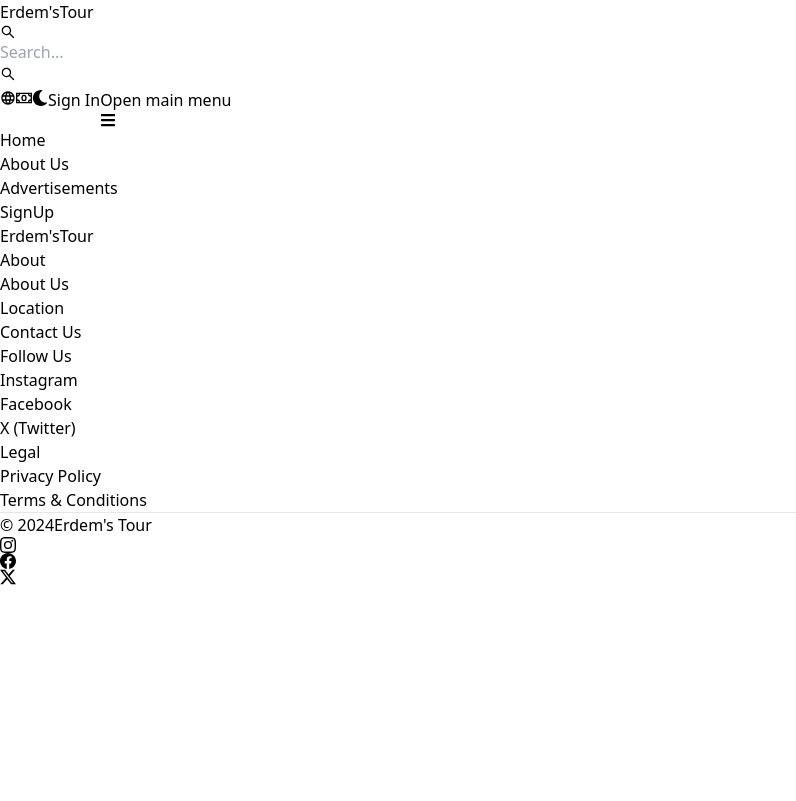
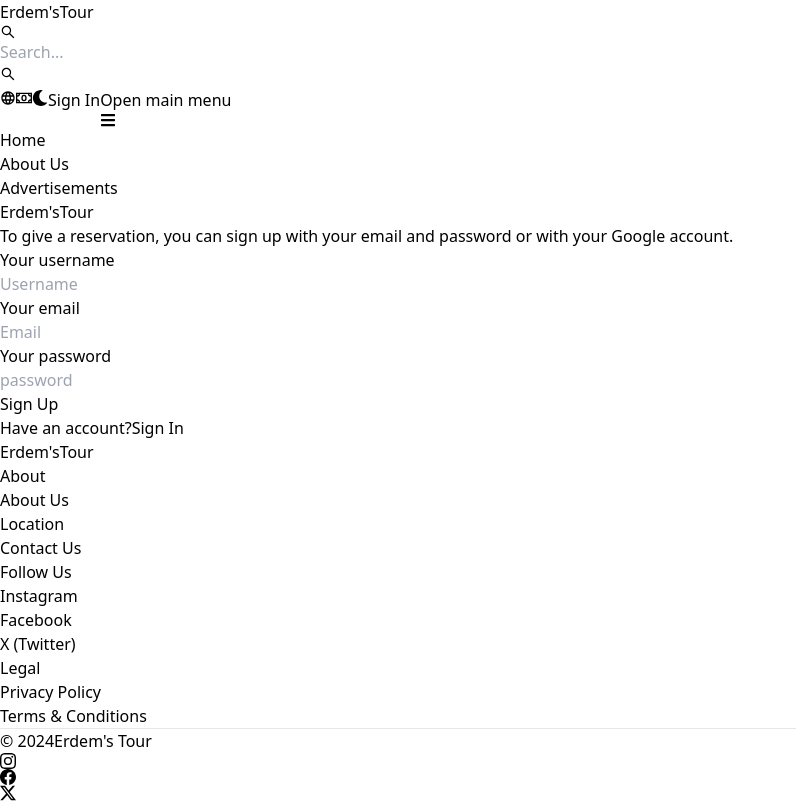
Before and after one commit to Erdemeski/tourism-websit, a React (Vite) app in the folder frontend/: page /sign-up in a window 1280 px wide. Shown: the whole page, without its empty margins (0-796 px from the left). Built offline with nearby package versions, Linux system fonts and the light colour scheme.

Commit message:
sign up structure

```diff
--- a/frontend/src/components/Header.jsx
+++ b/frontend/src/components/Header.jsx
@@ -39,8 +39,8 @@
                     <FaMoon />
                 </Button>
                 <Link to="/sign-in">
-                    <button class="relative inline-flex items-center justify-center p-0.5 me-2 overflow-hidden text-sm font-medium text-gray-900 rounded-lg group bg-gradient-to-br from-purple-600 to-blue-500 group-hover:from-purple-600 group-hover:to-blue-500 hover:text-white dark:text-white focus:ring-4 focus:outline-none focus:ring-blue-300 dark:focus:ring-blue-800">
-                        <span class="relative px-5 py-2.5 transition-all ease-in duration-75 bg-white dark:bg-gray-900 rounded-md group-hover:bg-opacity-0">
+                    <button className="relative inline-flex items-center justify-center p-0.5 me-2 overflow-hidden text-sm font-medium text-gray-900 rounded-lg group bg-gradient-to-br from-purple-600 to-blue-500 group-hover:from-purple-600 group-hover:to-blue-500 hover:text-white dark:text-white focus:ring-4 focus:outline-none focus:ring-blue-300 dark:focus:ring-blue-800">
+                        <span className="relative px-5 py-2.5 transition-all ease-in duration-75 bg-white dark:bg-gray-900 rounded-md group-hover:bg-opacity-0">
                             Sign In
                         </span>
                     </button>
--- a/frontend/src/pages/SignUpPage.jsx
+++ b/frontend/src/pages/SignUpPage.jsx
@@ -1,7 +1,106 @@
-import React from 'react'
+import { Alert, Button, Label, Spinner, TextInput } from 'flowbite-react'
+import React, { useState } from 'react'
+import { Link, useNavigate } from 'react-router-dom'
 
 export default function SignUpPage() {
+
+  const [formData, setFormData] = useState({});
+  const [errorMessage, setErrorMessage] = useState(null);
+  const [loading, setLoading] = useState(false);
+
+  const navigate = useNavigate();
+
+  const handleChange = (e) => {
+    setFormData({ ...formData, [e.target.id]: e.target.value.trim() });
+  };
+  const handleSubmit = async (e) => {
+    e.preventDefault();
+    if (!formData.username || !formData.email || !formData.password) {
+      return setErrorMessage('Please fill out all fields!');
+    }
+    try {
+      setLoading(true);
+      setErrorMessage(null);
+
+      const res = await fetch('/api/auth/signup', {
+        method: 'POST',
+        headers: { 'Content-Type': 'application/json' },
+        body: JSON.stringify(formData)
+      });
+      const data = await res.json();
+      if (data.success === false) {
+        return setErrorMessage(data.message);
+      }
+
+      setLoading(false);
+
+      if(res.ok){
+        navigate('/sign-in');
+      }
+
+    } catch (error) {
+      setErrorMessage(error.message);
+      setLoading(false);
+    }
+  };
+
   return (
-    <div>SignUp</div>
-  )
+    <div className='min-h-screen mt-20'>
+      <div className='flex p-3 max-w-3xl mx-auto flex-col md:flex-row md:items-center gap-5'>
+        <div className='flex-1'>
+          <Link to="/" className='font-bold dark:text-white text-4xl'>
+            <span className='px-3 py-1.5 bg-gradient-to-r from-blue-500 via-teal-400 to-cyan-400 rounded-lg text-white'>Erdem's</span>
+            Tour
+          </Link>
+          <p className='text-sm mt-5'>
+            To give a reservation, you can sign up with your email and password or with your Google account.
+          </p>
+        </div>
+        <div className='flex-1'>
+          <form className='flex flex-col gap-4' onSubmit={handleSubmit}>
+            <div>
+              <Label value='Your username' />
+              <TextInput
+                type='text'
+                placeholder='Username'
+                id='username' onChange={handleChange} />
+            </div>
+            <div>
+              <Label value='Your email' />
+              <TextInput
+                type='email'
+                placeholder='Email'
+                id='email' onChange={handleChange} />
+            </div>
+            <div>
+              <Label value='Your password' />
+              <TextInput
+                type='password'
+                placeholder='password'
+                id='password' onChange={handleChange} />
+            </div>
+            <Button gradientDuoTone='purpleToPink' type='submit' disabled={loading}>{
+              loading ? (
+                <>
+                  <Spinner size='sm' />
+                  <span className='pl-3'>Loading...</span>
+                </>
+              ) : 'Sign Up'}
+            </Button>
+          </form>
+          <div className='flex gap-2 text-sm mt-5'>
+            <span>Have an account?</span>
+            <Link to='/sign-in' className='text-blue-500'>Sign In</Link>
+          </div>
+          {
+            errorMessage && (
+              <Alert className='my-5' color='failure'>
+                {errorMessage}
+              </Alert>
+            )
+          }
+        </div>
+      </div>
+    </div>
+  );
 }
--- a/frontend/vite.config.js
+++ b/frontend/vite.config.js
@@ -3,5 +3,13 @@
 
 // https://vitejs.dev/config/
 export default defineConfig({
+  server: {
+    proxy: {
+      '/api': {
+        target: 'http://localhost:3000',
+        secure: false,
+      },
+    },
+  },
   plugins: [react()],
-})
+});
```
